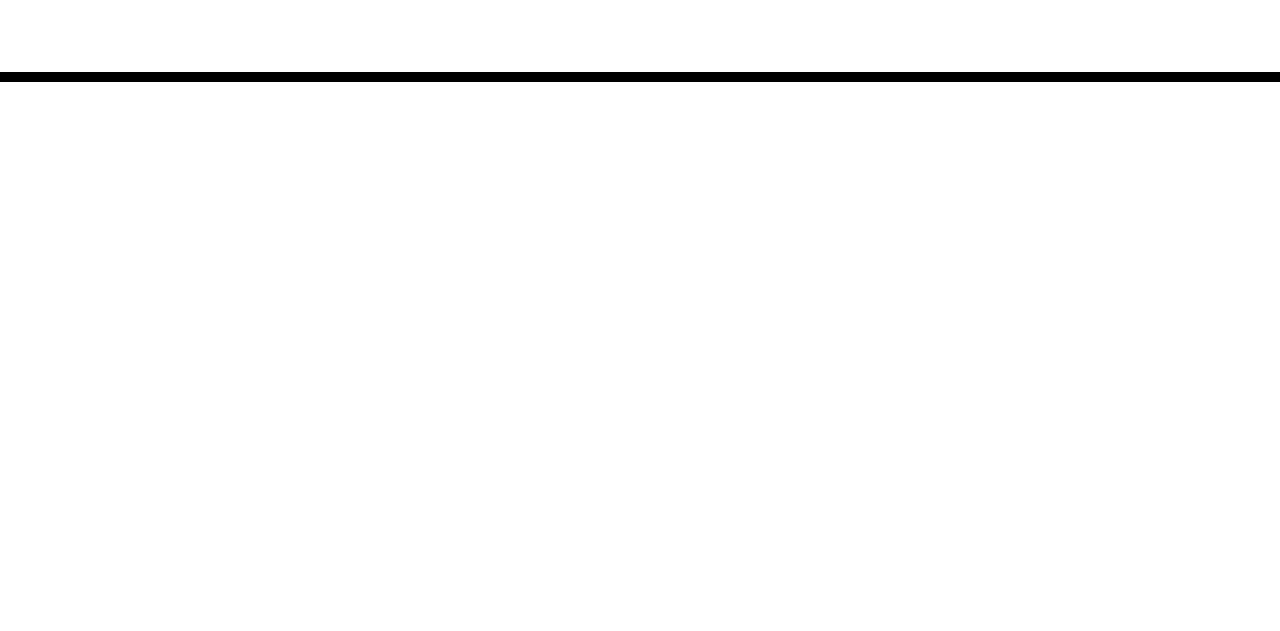
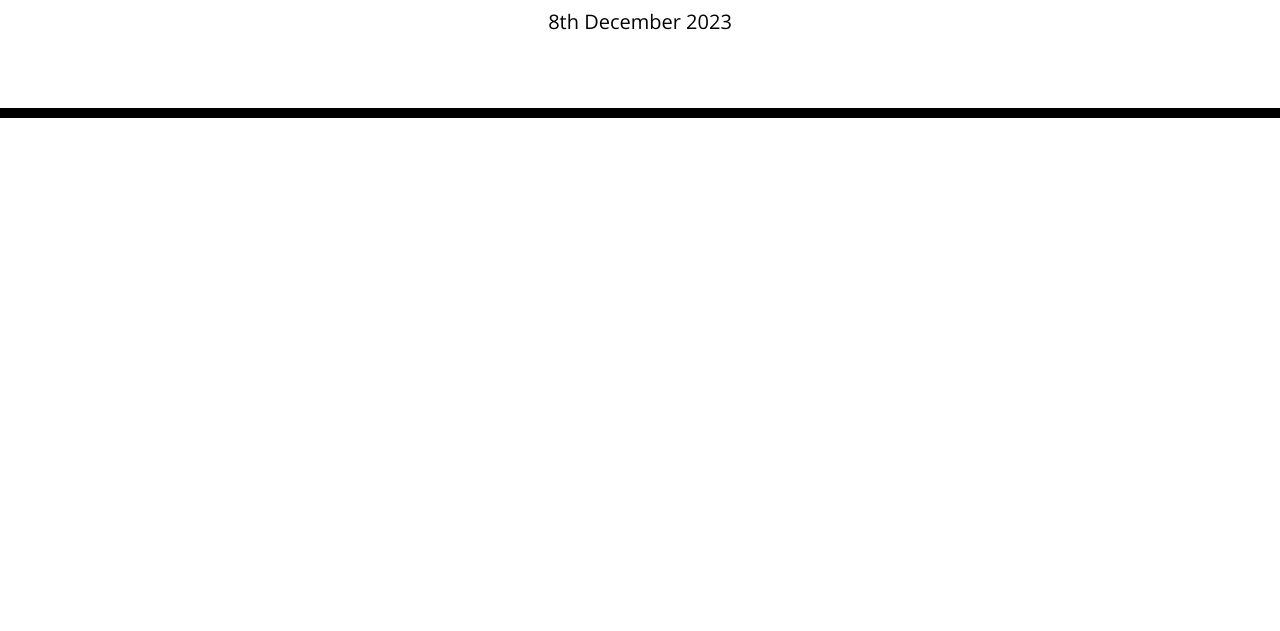
Before and after one commit to D-Tsonev/Work-Day-Scheduler, a plain HTML site: page index.html in a window 1280 px wide. Shown: the part 169-800 px from the top of the page. Drawn offline with nearby package versions, Linux system fonts and the light colour scheme.

Commit message:
showing current day

```diff
--- /dev/null
+++ b/assets/script.js
@@ -0,0 +1,7 @@
+const currentDayElement = $('#currentDay');
+
+
+
+dayjs.extend(window.dayjs_plugin_advancedFormat)
+const gradDate = dayjs().format('Do MMMM YYYY');;
+currentDayElement.text(gradDate);
--- a/starter/index.html
+++ b/index.html
@@ -20,7 +20,7 @@
       href="https://fonts.googleapis.com/css?family=Open+Sans&display=swap"
       rel="stylesheet"
     />
-    <link rel="stylesheet" href="style.css" />
+    <link rel="stylesheet" href="./assets/style.css" />
     <title>Work Day Scheduler</title>
   </head>
 
@@ -36,5 +36,10 @@
 
     <script src="https://cdnjs.cloudflare.com/ajax/libs/jquery/3.2.1/jquery.min.js"></script>
     <script src="https://cdn.jsdelivr.net/npm/dayjs@1/dayjs.min.js"></script>
+    <script src="https://cdn.jsdelivr.net/npm/dayjs@1/plugin/advancedFormat.js"></script>
+
+    <script src="./assets/script.js"></script>
+
+
   </body>
 </html>
```
Also changed, not shown: assets/style.css (renamed from starter/style.css).
